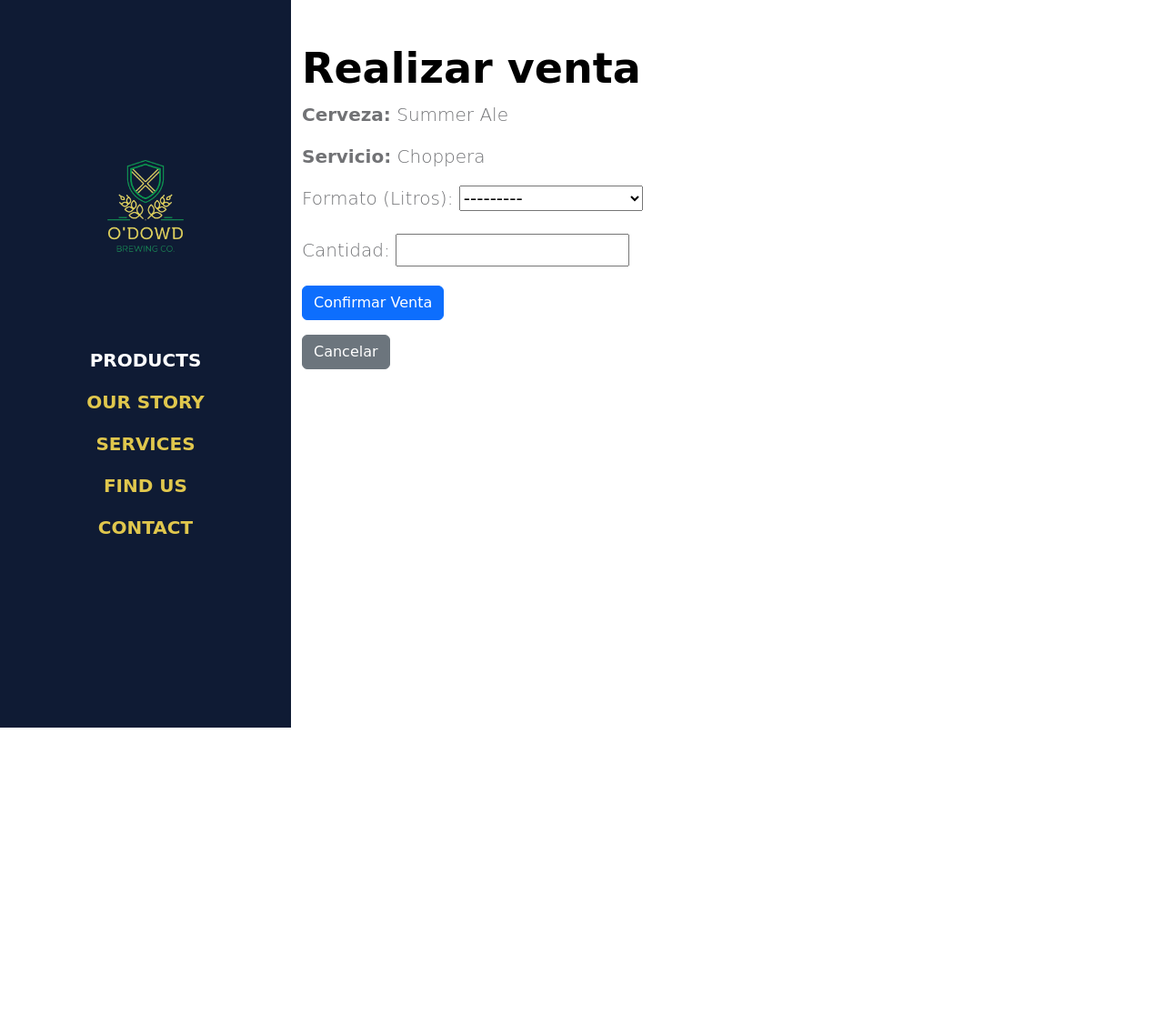
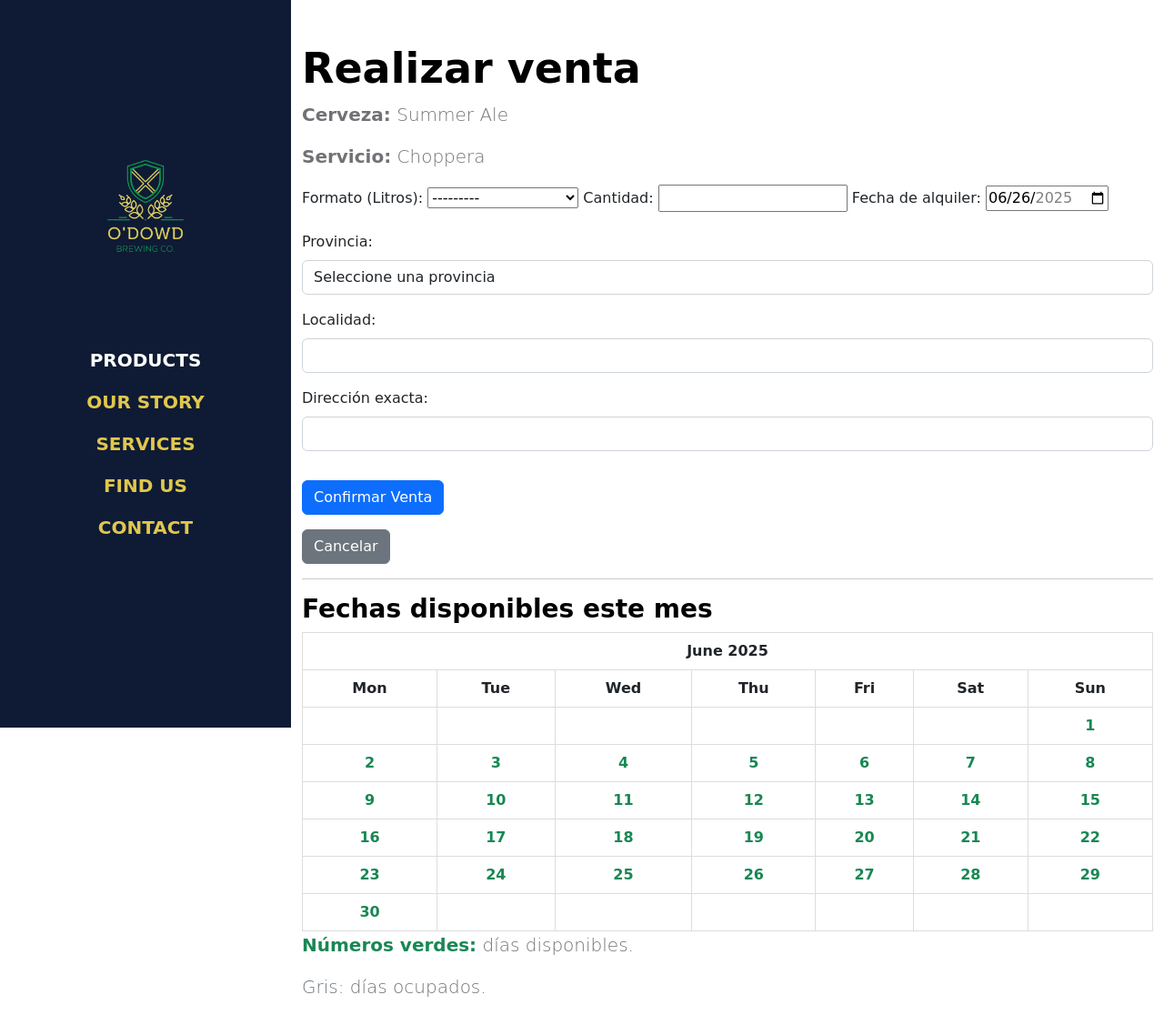
Before and after one commit to agusg26/Odow-dPage, a Django app: page /catalogo/venta/1/servicio/1/ in a window 1280 px wide. Shown: the whole page at 91% size. Before the commit the page ends 800 px from the top, so only its background shows below. Run offline with Django 5.2, Linux system fonts and the light colour scheme; data comes from the database, SQL or seed files in the repository; both versions use the stored data as it was after the commit; some libraries are stand-ins or nearby versions; some web fonts are replaced.

Commit message:
Mejoras VentasForm y FindUs

```diff
--- a/Catalogo/forms.py
+++ b/Catalogo/forms.py
@@ -1,21 +1,60 @@
 from django import forms
 from Catalogo.models import Cerveza, TipoServicio, Chopera, Barril, Servicio
+from django.utils import timezone
+from datetime import timedelta
 
 class CervezaForm(forms.ModelForm):
     class Meta:
         model = Cerveza
         fields = ['nombre', 'descripcion', 'estilo', 'porcentaje_alcohol', 'ibu']
 
+PROVINCIAS = [
+    ('Salta', 'Salta'),
+]
+
+
 class VentaForm(forms.Form):
-    #toma un modelo y muestra una lista desplegable de un atributo del mismo, luego setea el campo en vacio.
     barril = forms.ModelChoiceField(queryset=Barril.objects.none(), label="Formato (Litros)")
     cantidad = forms.IntegerField(min_value=1, label="Cantidad")
+    fecha_alquiler = forms.DateField(
+        label="Fecha de alquiler",
+        widget=forms.DateInput(attrs={'type': 'date'}),  # cambiamos a DateInput para usar min y max
+        initial=timezone.now().date()
+    )
+    provincia = forms.ChoiceField(choices=PROVINCIAS, label="Provincia")
+    localidad = forms.CharField(max_length=50, label="Localidad")
+    direccion = forms.CharField(widget=forms.Textarea, label="Dirección exacta")
 
-    #es el metodo constructor. Le pasa una cerveza por parametro para filtrar barriles solo de ese estilo
     def __init__(self, cerveza, *args, **kwargs):
         super().__init__(*args, **kwargs)
-        #toma el campo del form y filtra los barriles para que se muestren solo de ese estilo y con stock > 0
         self.fields['barril'].queryset = Barril.objects.filter(cerveza=cerveza, stock__gt=0)
+
+        today = timezone.now().date()
+        max_day = today + timedelta(days=60)
+
+        # Limitamos el input para que solo permita fechas dentro del rango
+        self.fields['fecha_alquiler'].widget.attrs['min'] = today.isoformat()
+        self.fields['fecha_alquiler'].widget.attrs['max'] = max_day.isoformat()
+
+    def clean_fecha_alquiler(self):
+        fecha = self.cleaned_data['fecha_alquiler']
+        hoy = timezone.now().date()
+        limite = hoy + timedelta(days=60)
+        if fecha < hoy:
+            raise forms.ValidationError("No podés seleccionar una fecha anterior a hoy.")
+        if fecha > limite:
+            raise forms.ValidationError("No podés seleccionar una fecha con más de 60 días de anticipación.")
+        return fecha
+    def clean(self):
+        cleaned_data = super().clean()
+        provincia = cleaned_data.get("provincia")
+        localidad = cleaned_data.get("localidad")
+        direccion = cleaned_data.get("direccion")
+
+        ubicacion = f"{direccion}, {localidad}, {provincia}"
+        cleaned_data["ubicacion_entrega"] = ubicacion  # esta será pasada a la vista
+
+        return cleaned_data
 
 class ServicioForm(forms.ModelForm):
     class Meta:
--- a/Catalogo/models.py
+++ b/Catalogo/models.py
@@ -1,5 +1,6 @@
 from django.db import models
 from django.urls import reverse
+from django.utils import timezone
 
 # Create your models here.
 class Categoria(models.Model):
@@ -85,15 +86,24 @@
 
 class Pedido(models.Model):
     fecha = models.DateTimeField(auto_now_add=True)
+    fecha_alquiler = models.DateField(default=timezone.now)  # Fecha de uso
     servicio = models.ForeignKey('Servicio', on_delete=models.SET_NULL, null=True, blank=True)
     total = models.DecimalField(max_digits=10, decimal_places=2, default=0)
+    ubicacion_entrega = models.TextField(null=True, blank=True)
 
     def __str__(self):
-        return f"Pedido #{self.id} - {self.servicio.tipo.nombre}"
+        return f"Pedido #{self.id} - {self.servicio.tipo.nombre if self.servicio else 'Sin servicio'}"
 
     def actualizar_total(self):
         self.total = sum(detalle.subtotal for detalle in self.detalle.all())
         self.save()
+
+class ReservaServicio(models.Model):
+    servicio = models.ForeignKey(Servicio, on_delete=models.CASCADE)
+    fecha = models.DateField()
+
+    def __str__(self):
+        return f"{self.servicio.nombre} reservado en {self.fecha}"
 
 
 class DetallePedido(models.Model):
--- a/Catalogo/templates/base.html
+++ b/Catalogo/templates/base.html
@@ -53,7 +53,7 @@
                             </li>
 
                             <li class="nav-item">
-                                <a class="nav-link click-scroll" href="#section_4">Find Us</a>
+                                <a class="nav-link click-scroll" href="{% url 'findUs' %}">Find Us</a>
                             </li>
 
                             <li class="nav-item">
@@ -66,6 +66,8 @@
                 <div class="col-md-8 ms-sm-auto col-lg-9 p-0">
                     {% block content %}{% endblock %}
                 </div>
+            </div>
+
         </div>
     </div>
     <!-- JAVASCRIPT FILES -->
--- a/Catalogo/templates/venta_form.html
+++ b/Catalogo/templates/venta_form.html
@@ -7,10 +7,58 @@
 
     <form method="post">
         {% csrf_token %}
-        {{ form.as_p }}
-        <button type="submit" class="btn btn-primary">Confirmar Venta</button>
+        {{ form.barril.label_tag }} {{ form.barril }}
+        {{ form.cantidad.label_tag }} {{ form.cantidad }}
+        {{ form.fecha_alquiler.label_tag }} {{ form.fecha_alquiler }}
+
+        <!-- Campos de ubicación -->
+        <div class="form-group mt-3">
+            <label for="id_provincia">Provincia:</label>
+            <select name="provincia" id="id_provincia" class="form-control" required>
+                <option value="">Seleccione una provincia</option>
+                <option value="Salta">Salta</option>
+                <!-- Agregá todas las provincias que necesites -->
+            </select>
+        </div>
+
+        <div class="form-group mt-3">
+            <label for="id_localidad">Localidad:</label>
+            <input type="text" name="localidad" id="id_localidad" class="form-control" required>
+        </div>
+
+        <div class="form-group mt-3">
+            <label for="id_direccion">Dirección exacta:</label>
+            <input type="text" name="direccion" id="id_direccion" class="form-control" required>
+        </div>
+
+        <button type="submit" class="btn btn-primary mt-3">Confirmar Venta</button>
     </form>
 
     <a href="{% url 'cervezas' %}" class="btn btn-secondary mt-3">Cancelar</a>
+
+    <hr>
+    <h4>Fechas disponibles este mes</h4>
+    <div class="calendar-container table-responsive">
+        <style>
+            table {
+                width: 100%;
+                border-collapse: collapse;
+            }
+            th, td {
+                border: 1px solid #ddd;
+                padding: 8px;
+                text-align: center;
+            }
+            .text-muted {
+                color: #ccc;
+            }
+            .text-success {
+                color: green;
+            }
+        </style>
+        {{ calendario_html|safe }}
+        <p><span class="text-success font-weight-bold">Números verdes:</span> días disponibles.</p>
+        <p><span class="text-muted">Gris:</span> días ocupados.</p>
+    </div>
 </div>
 {% endblock %}
--- a/Catalogo/urls.py
+++ b/Catalogo/urls.py
@@ -13,4 +13,5 @@
     path('NuestrosServicios/nuevo/', views.ServicioCreateView.as_view(), name='servicio_crear'),
     path('NuestrosServicios/<int:pk>/editar/', views.ServicioUpdateView.as_view(), name='servicio_editar'),
     path('NuestrosServicios/<int:pk>/eliminar/', views.ServicioDeleteView.as_view(), name='servicio_eliminar'),
+    path('findUs/', views.generic.TemplateView.as_view(template_name='findUs.html'), name='findUs'),
 ]
--- a/Catalogo/views.py
+++ b/Catalogo/views.py
@@ -3,7 +3,8 @@
 # Create your views here.
 from django.views import generic
 from .models import Cerveza, Servicio, Barril, DetallePedido, Pedido
-
+import calendar
+from datetime import date, timedelta
 #gepeto
 from django.views.generic import FormView, DeleteView
 from django.shortcuts import get_object_or_404, redirect
@@ -12,8 +13,13 @@
 from .forms import VentaForm, ServicioForm
 from django.contrib.auth.mixins import LoginRequiredMixin
 
+
+
+
+
 def index(request):
     return render(request, 'index.html')
+
 
 class CervezaListView(generic.ListView):
     model = Cerveza
@@ -60,26 +66,57 @@
     context_object_name = 'servicio'
 
 #vista que recive 2 parametros desde la url
+def generar_calendario_html(servicio):
+    hoy = date.today()
+    año = hoy.year
+    mes = hoy.month
+
+    dias_ocupados = Pedido.objects.filter(
+        servicio=servicio,
+        fecha_alquiler__month=mes,
+        fecha_alquiler__year=año
+    ).values_list('fecha_alquiler', flat=True)
+
+    class CalendarioDisponible(calendar.HTMLCalendar):
+        def formatday(self, day, weekday):
+            if day == 0:
+                return '<td></td>'  # Día vacío
+
+            fecha_actual = date(año, mes, day)
+            if fecha_actual in dias_ocupados:
+                return f'<td class="text-muted bg-light">{day}</td>'
+            return f'<td class="text-success font-weight-bold">{day}</td>'
+
+    cal = CalendarioDisponible()
+    return cal.formatmonth(año, mes)
+
+# en tu vista
 def realizar_venta(request, cerveza_id, servicio_id):
-
-    #con estos se obtienen los 2 objetos con el id pasado por parametro
     cerveza = get_object_or_404(Cerveza, id=cerveza_id)
     servicio = get_object_or_404(Servicio, id=servicio_id)
+
+    calendario_html = generar_calendario_html(servicio)
 
     if request.method == 'POST':
         form = VentaForm(cerveza, request.POST)
         if form.is_valid():
-            #se obtienen los datos del formulario. El barril y la cantidad
             barril = form.cleaned_data['barril']
             cantidad = form.cleaned_data['cantidad']
+            ubicacion_entrega=form.cleaned_data['ubicacion_entrega']
+            provincia = request.POST.get('provincia')
+            localidad = request.POST.get('localidad')
+            direccion = request.POST.get('direccion')
+            ubicacion = f"{direccion}, {localidad}, {provincia}"
 
-            #controla la cantidad solicitada
             if cantidad > barril.stock:
                 form.add_error('cantidad', 'Cantidad mayor al stock disponible')
             else:
-                #se crea un pedido con los datos
-                pedido = Pedido.objects.create(servicio=servicio)
-                detalle = DetallePedido.objects.create(
+                pedido = Pedido.objects.create(
+                    servicio=servicio,
+                    fecha_alquiler=form.cleaned_data['fecha_alquiler'],
+                    ubicacion_entrega=ubicacion
+                )
+                DetallePedido.objects.create(
                     pedido=pedido,
                     barril=barril,
                     cantidad=cantidad,
@@ -94,6 +131,7 @@
         'form': form,
         'cerveza': cerveza,
         'servicio': servicio,
+        'calendario_html': calendario_html
     })
 
 
```
Also changed, not shown: Catalogo/templates/findUs.html (added, +25 -0 lines), Catalogo/migrations/0003_pedido_fecha_alquiler_reservaservicio.py (added), Catalogo/migrations/0004_pedido_ubicacion_entrega.py (added), db.sqlite3, media/catalogo/upload/img/choppera_owL5fFY.png (added), 1 other file.
